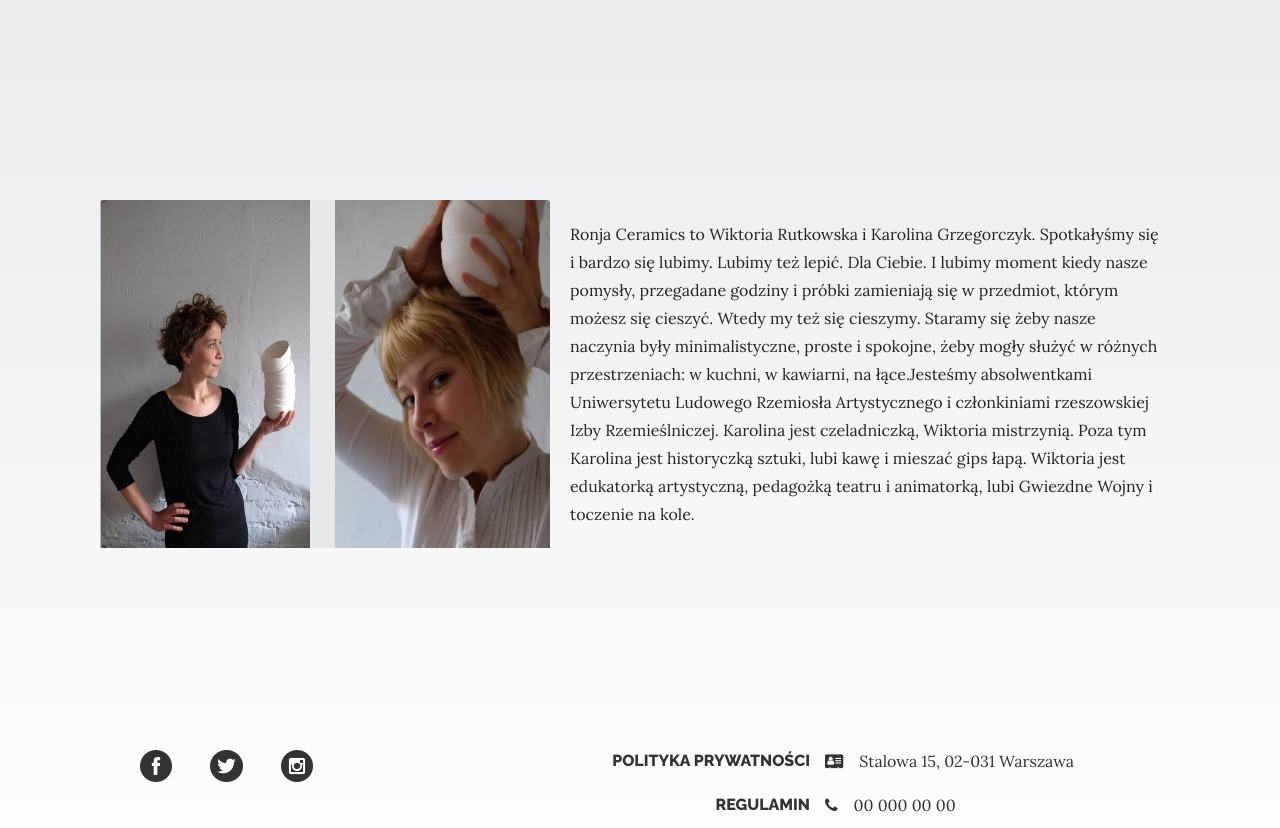
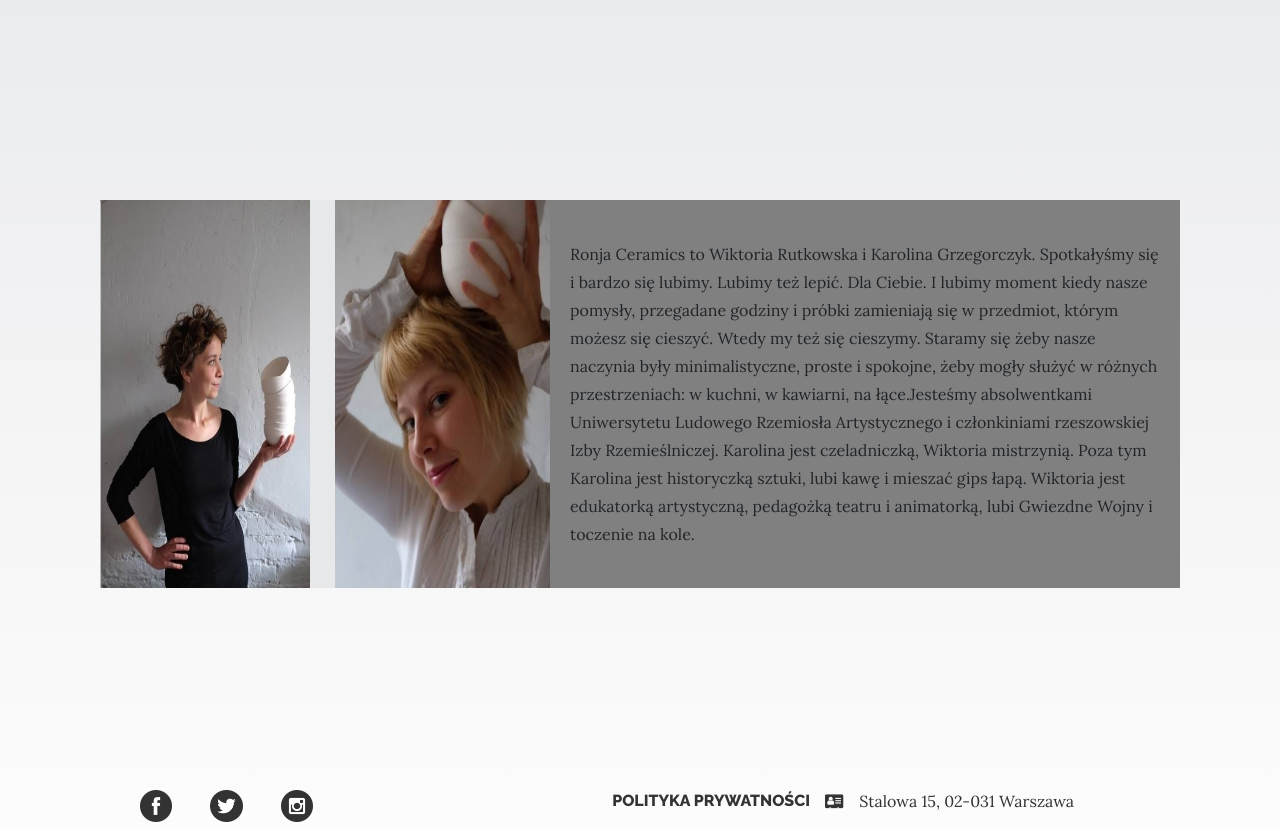
Before and after one commit to molibdex/ronjaceramics-website, a PHP site: page /about.html in a window 1280 px wide. Shown: the part 185-1013 px from the top of the page. Run offline with PHP 8.4, Linux system fonts and the light colour scheme.

Commit message:
some style changes in workshop html
style.css

```diff
--- a/assets/css/style.css
+++ b/assets/css/style.css
@@ -94,8 +94,14 @@ border-radius: 2px; }
   padding: 0 !important;
   margin: 100px;
   padding: 0px;
-  background: none;
+  background: grey;
   border: none;
+}
+.card-body {
+  padding-top: 40px;
+  padding-bottom: 40px;
+  padding-left: 20px;
+  padding-right: 20px;
 }
 .about {
   display: inline-block;
@@ -120,6 +126,7 @@ border-radius: 2px; }
 .cardwork {
   padding: 0 !important;
   margin-left: 400px;
+  margin-right: 100px;
 
   align-items: center;
   padding: 0px;
```
